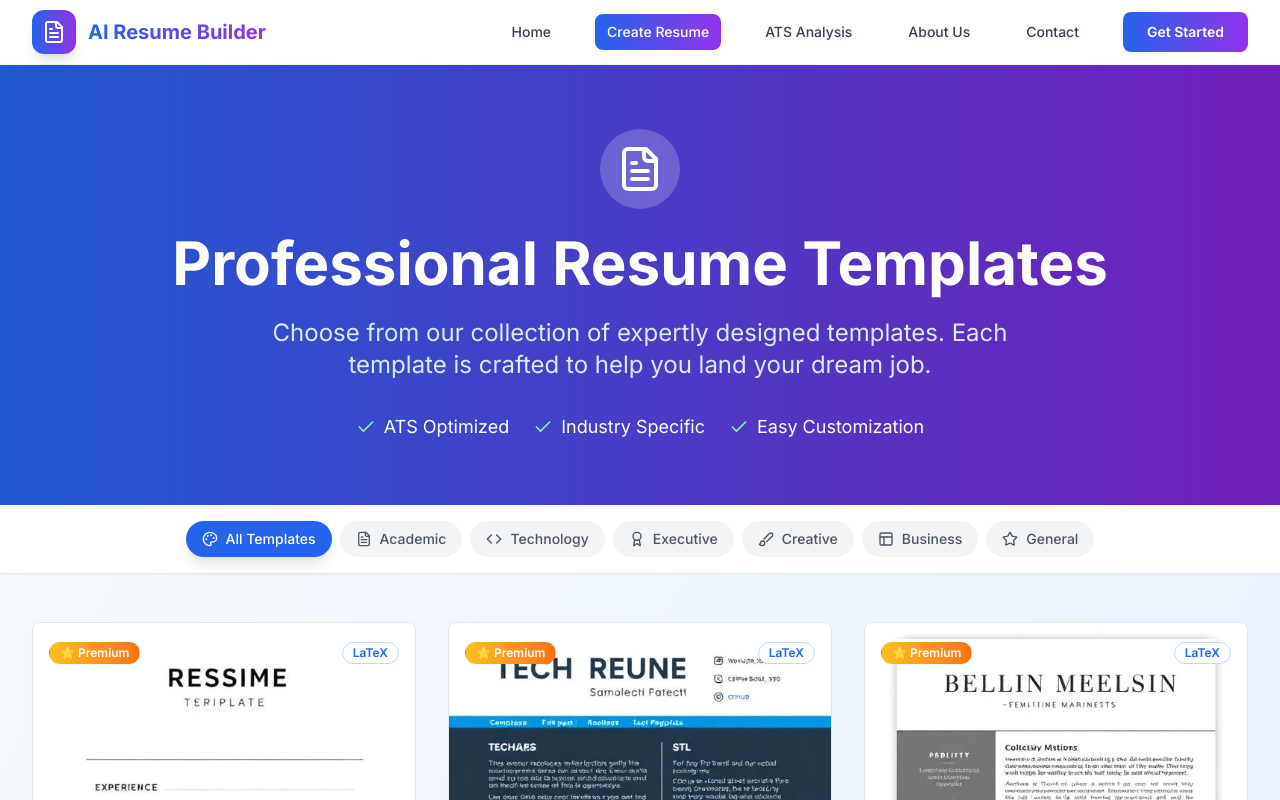
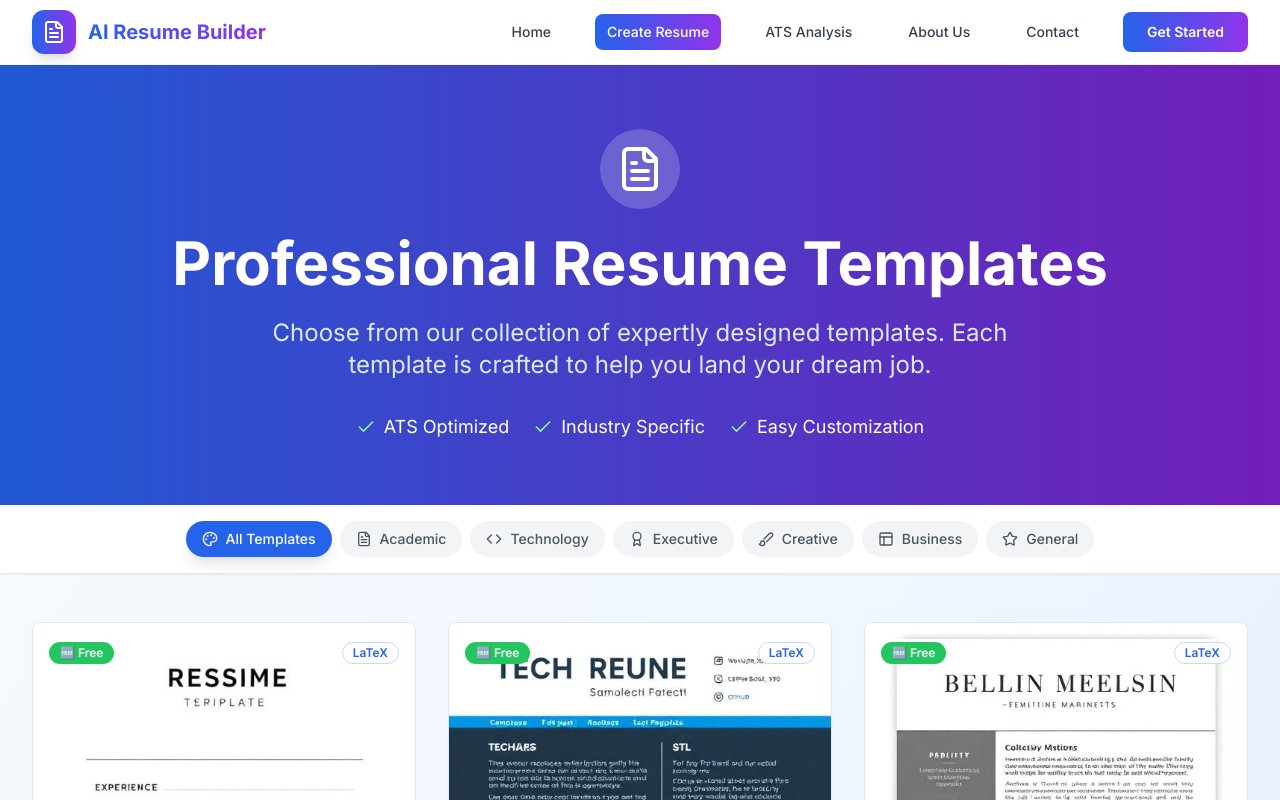
Before and after one commit to Harish225-phr/resume-wizard-ai-frontend, a React (Vite) app: page /create in a window 1280 px wide. Shown: the top 800 px of the page. Built offline with nearby package versions, Linux system fonts and the light colour scheme.

Commit message:
Fix premium tags
Replace "Premium" tags with "Free" across all resume templates to accurately reflect that all templates are available for free.

```diff
--- a/src/components/TemplateCard.tsx
+++ b/src/components/TemplateCard.tsx
@@ -43,7 +43,7 @@ const TemplateCard = ({ template, isSelected, onSelect, onPreview }: TemplateCar
           <p className="text-xs opacity-90 line-clamp-2">{template.description}</p>
           <div className="flex items-center gap-2 mt-2">
             <span className="inline-block px-2 py-1 bg-green-500 text-white text-xs font-medium rounded-full">
-              100% Free
+              🆓 Free
             </span>
             {template.hasLatexSupport && (
               <span className="inline-flex items-center gap-1 px-2 py-1 bg-blue-500 text-white text-xs font-medium rounded-full">
--- a/src/components/TemplateSelection.tsx
+++ b/src/components/TemplateSelection.tsx
@@ -33,7 +33,7 @@ const TemplateSelection = ({ selectedTemplate, onTemplateSelect, onContinue, onB
     {
       id: 'academic-professional',
       name: 'Academic Professional',
-      type: 'premium',
+      type: 'free',
       preview: 'Perfect for Research & Academia',
       description: 'Sophisticated template designed for researchers, professors, and academic professionals. Features clean typography and structured sections with professional table layouts.',
       imageUrl: academicPreview,
@@ -58,7 +58,7 @@ const TemplateSelection = ({ selectedTemplate, onTemplateSelect, onContinue, onB
     {
       id: 'tech-modern',
       name: 'Tech Modern',
-      type: 'premium',
+      type: 'free',
       preview: 'Built for Tech Professionals',
       description: 'Modern, sleek design perfect for software engineers, developers, and tech professionals. Highlights technical skills with clean formatting and professional presentation.',
       imageUrl: techPreview,
@@ -83,7 +83,7 @@ const TemplateSelection = ({ selectedTemplate, onTemplateSelect, onContinue, onB
     {
       id: 'classic-professional',
       name: 'Classic Professional',
-      type: 'premium',
+      type: 'free',
       preview: 'For C-Suite & Senior Executives',
       description: 'Elegant, traditional template designed for executives, managers, and senior professionals. Emphasizes leadership experience and achievements with formal styling.',
       imageUrl: executivePreview,
@@ -108,7 +108,7 @@ const TemplateSelection = ({ selectedTemplate, onTemplateSelect, onContinue, onB
     {
       id: 'creative-modern',
       name: 'Creative Modern',
-      type: 'premium',
+      type: 'free',
       preview: 'For Creative Professionals',
       description: 'Eye-catching template perfect for designers, artists, and creative professionals. Features vibrant colors and modern design elements to showcase your creativity.',
       imageUrl: creativePreview,
@@ -158,7 +158,7 @@ const TemplateSelection = ({ selectedTemplate, onTemplateSelect, onContinue, onB
     {
       id: 'sidebar-professional',
       name: 'Sidebar Professional',
-      type: 'premium',
+      type: 'free',
       preview: 'Two-Column Excellence',
       description: 'Professional two-column layout with sidebar for skills and contact information. Modern design that maximizes space utilization.',
       imageUrl: sidebarPreview,
@@ -334,13 +334,10 @@ const TemplateSelection = ({ selectedTemplate, onTemplateSelect, onContinue, onB
                 {/* Template Type Badge */}
                 <div className="absolute top-4 left-4">
                   <Badge
-                    variant={template.type === 'premium' ? 'default' : 'secondary'}
-                    className={template.type === 'premium'
-                      ? 'bg-gradient-to-r from-amber-400 to-orange-500 text-white'
-                      : 'bg-green-500 text-white'
-                    }
+                    variant="secondary"
+                    className="bg-green-500 text-white"
                   >
-                    {template.type === 'premium' ? '⭐ Premium' : '🆓 Free'}
+                    🆓 Free
                   </Badge>
                 </div>
 
```
